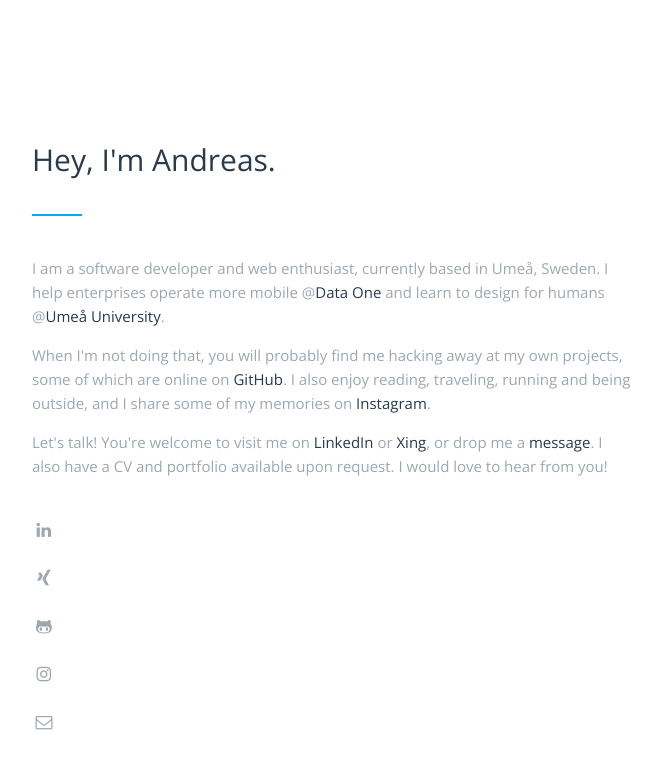
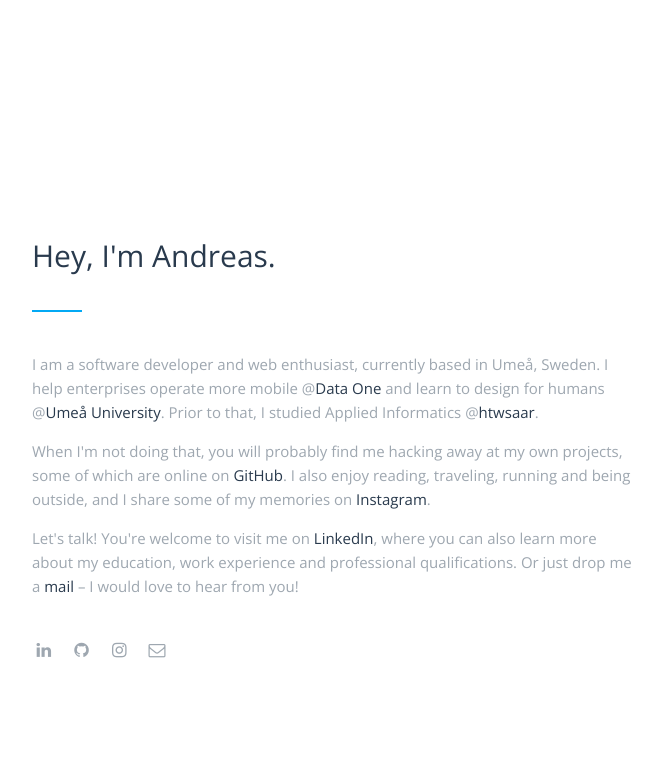
Before and after one commit to andrsphil/andrsphil.github.io, a Jekyll site: the page built from index.html, in a window 1280 px wide. Shown: the top 769 px of the page, without its empty margins (308-970 px from the left). Built offline with Jekyll 4.4.1, drawn with Linux system fonts in a browser that asks for light colours.

Commit message:
Update description and social media links

```diff
--- a/index.html
+++ b/index.html
@@ -7,26 +7,24 @@
   <div class="content-wrapper">
     <div class="content bio-text">
       <h1>Hey, I'm Andreas.</h1>
-      <p>I am a software developer and web enthusiast, currently based in Umeå, Sweden. I help enterprises operate more mobile @<a href="https://www.dataone.de" target="_blank">Data One</a> and learn to design for humans @<a href="https://www.umu.se" target="_blank">Umeå University</a>.</p>
+      <p>I am a software developer and web enthusiast, currently based in Umeå, Sweden. I help enterprises operate more mobile @<a href="https://www.dataone.de" target="_blank">Data One</a> and learn to design for humans @<a href="https://www.umu.se" target="_blank">Umeå University</a>. Prior to that, I studied Applied Informatics @<a href="https://www.htwsaar.de" target="_blank">htwsaar</a>.</p>
 
-      <p>When I'm not doing that, you will probably find me hacking away at my own projects, some of which are online on <a href="https://www.github.com/anphil" target="_blank">GitHub</a>. I also enjoy reading, traveling, running and being outside, and I share some of my memories on <a href="https://www.instagram.com/an_.di" target="_blank">Instagram</a>.</p>
+      <p>When I'm not doing that, you will probably find me hacking away at my own projects, some of which are online on <a href="https://www.github.com/anphil" target="_blank">GitHub</a>. I also enjoy reading, traveling, running and being outside, and I share some of my memories on <a href="https://www.instagram.com/andreasxphil" target="_blank">Instagram</a>.</p>
 
-      <p>Let's talk! You're welcome to visit me on <a href="https://www.linkedin.com/in/andreas-philippi" target="_blank">LinkedIn</a> or <a href="https://www.xing.com/profile/Andreas_Philippi4" target="_blank">Xing</a>, or drop me a <a class="mail-link" href="#">message</a>. I also have a CV and portfolio available upon request. I would love to hear from you!</p>
+      <p>Let's talk! You're welcome to visit me on <a href="https://www.linkedin.com/in/andreas-philippi" target="_blank">LinkedIn</a>, where you can also learn more about my education, work experience and professional qualifications. Or just drop me a <a class="mail-link" href="#">mail</a> – I would love to hear from you!</p>
+
       <ul class="buttons">
         <li><a href="https://www.linkedin.com/in/andreas-philippi" target="_blank">
-          <div class="icon-circle"><span class="icon-linkedin"></span></div>
-        </a></li>
-        <li><a href="https://www.xing.com/profile/Andreas_Philippi4" target="_blank">
-          <div class="icon-circle"><span class="icon-xing"></span></div>
+          <span class="icon-linkedin"></span>
         </a></li>
         <li><a href="https://www.github.com/anphil" target="_blank">
-          <div class="icon-circle"><span class="icon-github"></span></div>
+          <span class="icon-github-circled-1"></span>
         </a></li>
-        <li><a href="https://www.instagram.com/an_.di" target="_blank">
-          <div class="icon-circle"><span class="icon-instagram"></span></div>
+        <li><a href="https://www.instagram.com/andreasxphil" target="_blank">
+          <span class="icon-instagram"></span>
         </a></li>
         <li><a class="mail-link" href="#">
-          <div class="icon-circle"><span class="icon-mail"></span></div>
+          <span class="icon-mail"></span>
         </a></li>
       </ul>
 
```
